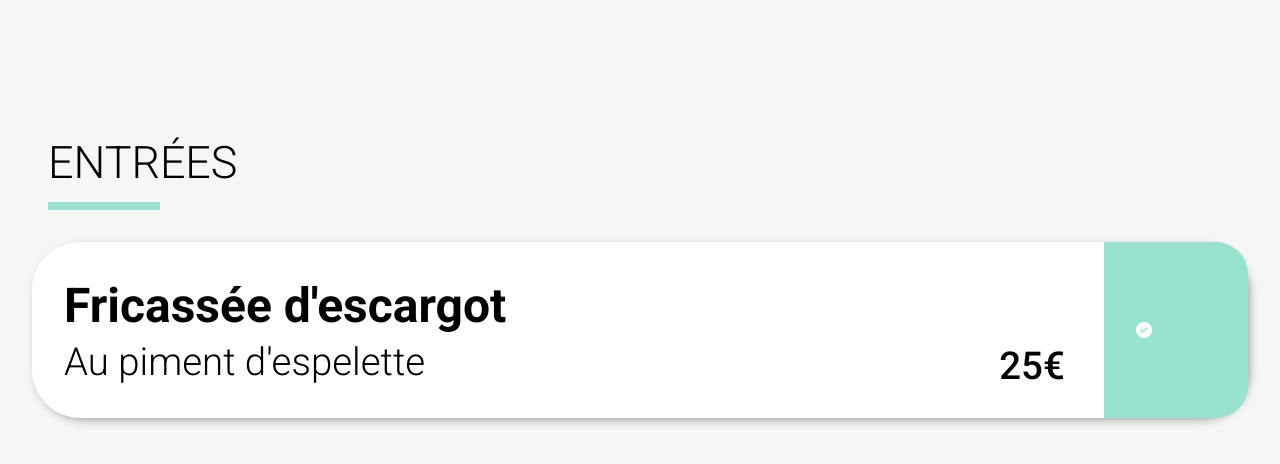
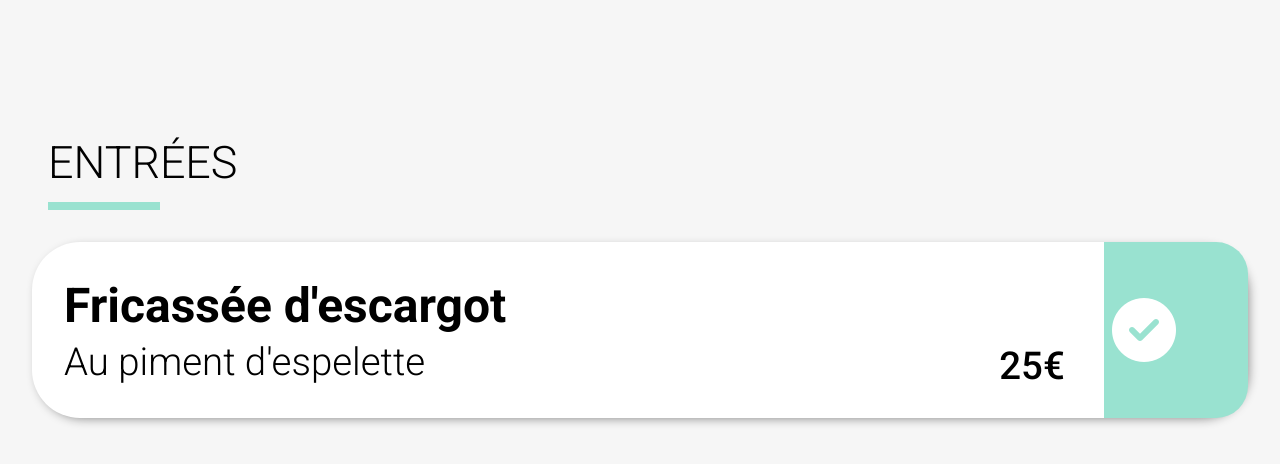
Before and after one commit to StevenBLR/OC_03_AnimationsCSS, a website: page project/html/laPaletteDuGout.html in a window 1280 px wide. Shown: the part 851-1315 px from the top of the page. Drawn offline with Linux system fonts and the light colour scheme; a web font is replaced by a local one.

Commit message:
Layout setup for meal hover aniv V1

```diff
--- a/project/html/laPaletteDuGout.html
+++ b/project/html/laPaletteDuGout.html
@@ -45,7 +45,7 @@
                     <p>25€</p>
                 </div>
                 <div class="menu__selected">
-                    <i class="fas fa-check-circle"></i>
+                    <i class="fas fa-check-circle fa-4x"></i>
                 </div>
             </div>
         </div>
--- a/sass/03_Layout/_menu.scss
+++ b/sass/03_Layout/_menu.scss
@@ -73,6 +73,7 @@
                 width: 9rem;
                 color: white;
                 i{
+                    position: absolute;
                     z-index: 1;
                 }
                 &::after{
@@ -88,7 +89,6 @@
             }
             h4{
                 font-size: 2.4em;
-
             }
             p{
                 font-size:2.4rem;
```
Also changed, not shown: project/css/style.css, 1 other file.
